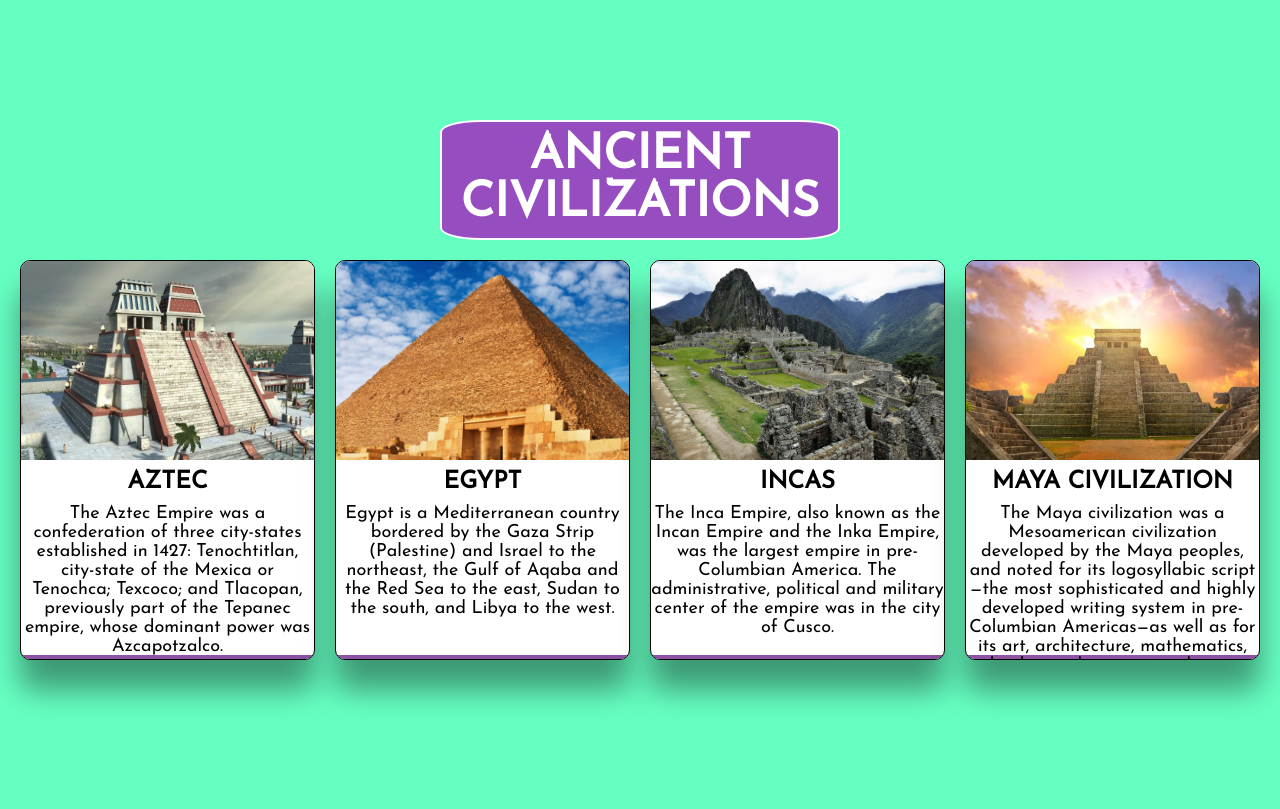
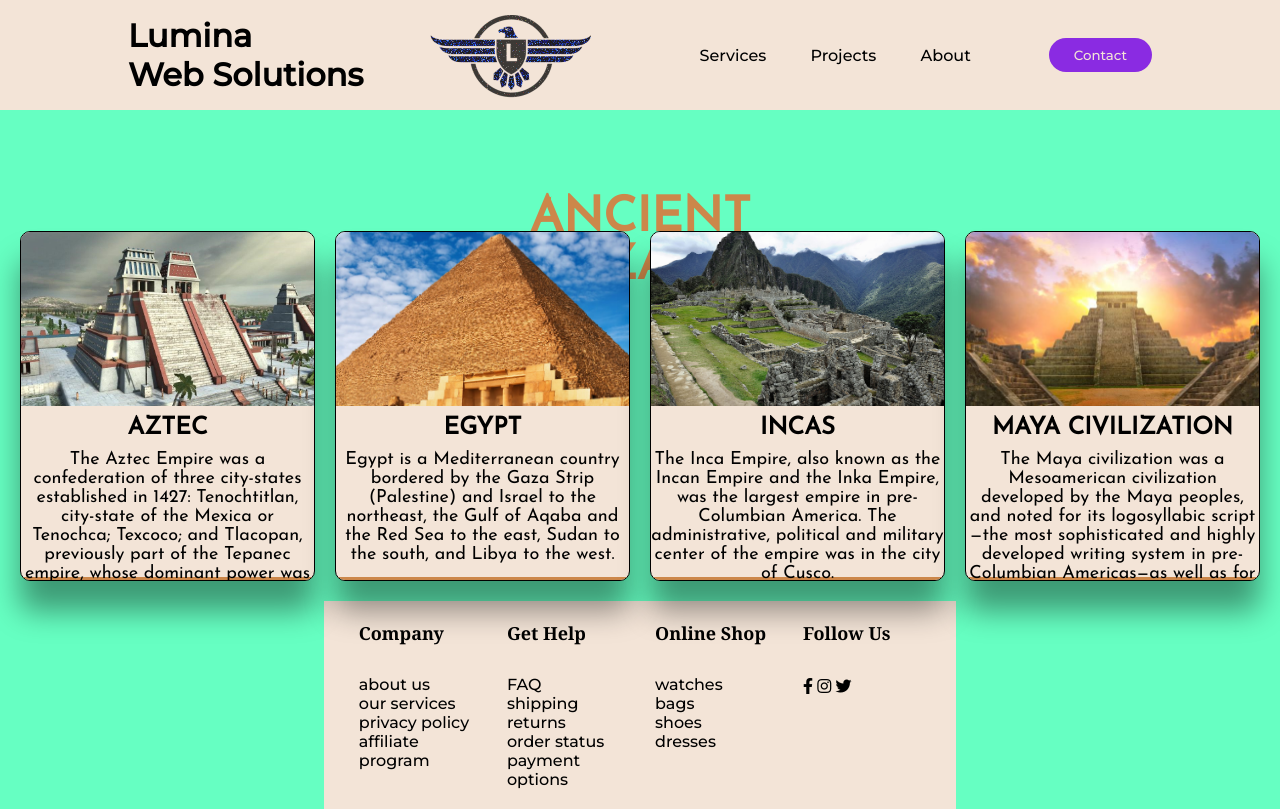
Before and after one commit to DevCaioSouza/CSS-Ancient-Cards, a plain HTML site: page index.html in a window 1280 px wide. Drawn offline with Linux system fonts and the light colour scheme.

Commit message:
logo and nav bar

```diff
--- a/index.html
+++ b/index.html
@@ -7,10 +7,26 @@
     <title>CSS GridBox</title>
     <link rel="stylesheet" href="style.css">
     <link href="https://fonts.googleapis.com/css2?family=Josefin+Sans:wght@300;400&display=swap" rel="stylesheet">
+    <link rel="stylesheet" type="text/css" href="https://cdnjs.cloudflare.com/ajax/libs/font-awesome/5.15.4/css/all.min.css" >
 </head>
 <body>
+
+    <header>
+        <h1 class="logo">Lumina <br> Web Solutions</h1>
+        <img src="images/logoalpha1.png" >
+        <nav>
+            <ul class="nav__links">
+                <li><a href="#">Services</a></li>
+                <li><a href="#">Projects</a></li>
+                <li><a href="#">About</a></li>
+            </ul>
+        </nav>
+        <a class="cta" href="#"><button>Contact</button></a>
+    </header>
+
     <h1 id="title">ANCIENT CIVILIZATIONS</h1>
     <div class="container">
+
 
         <div class="box">
             <div class="imgbox">
@@ -52,7 +68,49 @@
     </div>
 
 
+    <footer class="footer">
+        <div class="container">
+            <div class="row">
+                <div class="footer-col">
+                    <h4>Company</h4>
+                    <ul>
+                        <li><a href="#">about us</a></li>
+                        <li><a href="#">our services</a></li>
+                        <li><a href="#">privacy policy</a></li>
+                        <li><a href="#">affiliate program</a></li>
+                    </ul>
+                </div>
+                <div class="footer-col">
+                    <h4>Get Help</h4>
+                    <ul>
+                        <li><a href="#">FAQ</a></li>
+                        <li><a href="#">shipping</a></li>
+                        <li><a href="#">returns</a></li>
+                        <li><a href="#">order status</a></li>
+                        <li><a href="#">payment options</a></li>
+                    </ul>
+                </div>
+                <div class="footer-col">
+                    <h4>Online Shop</h4>
+                    <ul>
+                        <li><a href="#">watches</a></li>
+                        <li><a href="#">bags</a></li>
+                        <li><a href="#">shoes</a></li>
+                        <li><a href="#">dresses</a></li>
+                    </ul>
+                </div>
+                <div class="footer-col">
+                    <h4>Follow us</h4>
+                    <div class="social-links">
+                        <a href="#"><i class="fab fa-facebook-f"></i></a>
+                        <a href="#"><i class="fab fa-instagram"></i></a>
+                        <a href="#"><i class="fab fa-twitter"></i></a>
 
+                    </div>
+                </div>
+            </div>
+        </div>
+    </footer>
 
 </body>
 </html>
--- a/style.css
+++ b/style.css
@@ -1,3 +1,5 @@
+@import url('https://fonts.googleapis.com/css2?family=Montserrat:wght@500&display=swap');
+
 *{
     margin: 0;
     padding: 0;
@@ -5,16 +7,80 @@
     font-family: Georgia, 'Times New Roman', Times, serif;
 }
 
+li, a, button {
+    font-family: "Montserrat";
+    text-decoration: none;
+    color: black;
+}
+
+
+
+header {
+
+
+    margin-bottom: 75px;
+    height: 110px;
+    display: flex;
+    justify-content: space-between;
+    align-items: center;
+    padding: 30px 10%;
+    width: 100%;
+    background-color: rgb(243, 228, 215);
+
+}
+
+header img{
+    margin-bottom: 15px;
+}
+
+.logo {
+    font-family: "Montserrat";
+    cursor: pointer;
+}
+
+.nav__links {
+    list-style: none;
+}
+
+.nav__links li {
+    display: inline-block;
+    padding: 0px 20px;
+}
+
+.nav__links li a {
+    transition: all 0.3s ease 0s;
+}
+
+.nav__links li a:hover {
+    color:gray;
+}
+
+button {
+    padding: 9px 25px;
+    background-color: blueviolet;
+    border: none;
+    border-radius: 50px;
+    transition: all 0.3s ease 0s;
+    cursor: pointer;
+    color: rgb(243, 228, 215);
+}
+
+button:hover {
+    background-color: grey;
+}
+
 #title {
-    background-color: #964dc0;
+
+
     width: 400px;
-    color: white;
+    color: rgb(204, 135, 74);
     text-align: center;
-    border: 2px solid white;
     padding: 10px 15px;
-    border-radius: 10%;
+    border-radius: 10px;
+
     font-size: 48px;
     font-family: "Josefin sans";
+    margin-bottom: -90px;
 }
 
 body{
@@ -30,7 +96,7 @@ body{
 
 .container{
 
-    width: 100vw;
+    width: 100%;
     display: grid;
     grid-template-columns: repeat(auto-fit, minmax(290px, 1fr));
     grid-gap: 20px;
@@ -38,10 +104,10 @@ body{
 }
 
 .container .box{
-    background-color: white;
+    background-color: rgb(243, 228, 215);
     border: 1px solid black;
     position: relative;
-    height: 400px;
+    height: 350px;
     box-shadow: 0 30px 30px rgba(0,0,0,0.4);
     overflow: hidden;
     border-radius: 10px;
@@ -55,9 +121,9 @@ body{
     left: 0;
     width: 100%;
     height: 100%;
-    background-color: #964dc0;
-    background-image: linear-gradient(315deg, #7d4b9b 0%, #8e53a5 74% );
-    transition: 0.4s;
+    background-color: rgb(204, 135, 74);
+
+    transition: 0.5s;
 }
 
 .container .box:hover::before{
@@ -88,3 +154,33 @@ body{
     font-size: 18px;
     position: relative;
 }
+
+.container{
+    margin: auto;
+}
+
+.row{
+    display: flex;
+    flex-wrap: wrap;
+}
+
+ul{
+    list-style: none;
+}
+
+.footer {
+    background-color: rgb(243, 228, 215) ;
+
+}
+
+.footer-col{
+    width: 25%;
+    padding: 0 15px;
+}
+
+.footer-col h4{
+    font-size: 18px;
+    color: ffffff;
+    text-transform: capitalize;
+    margin-bottom: 30px;
+}
```
Also changed, not shown: images/logoalpha1.png (added).
